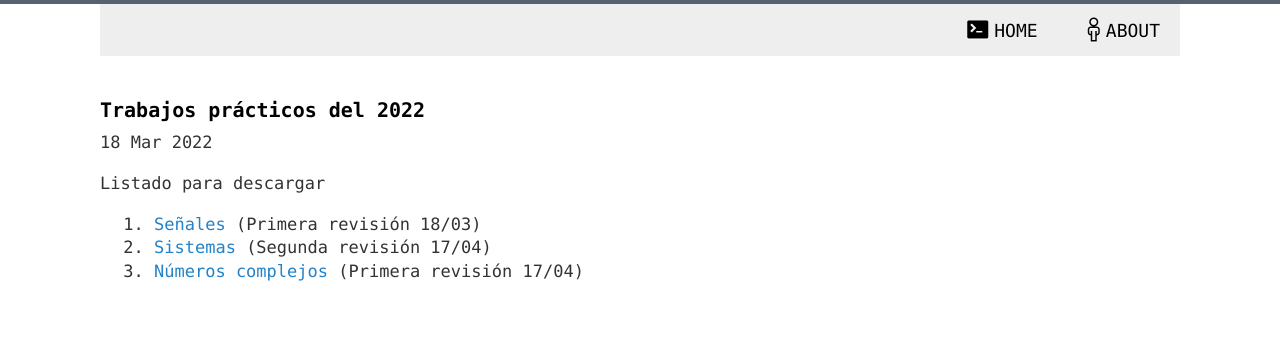
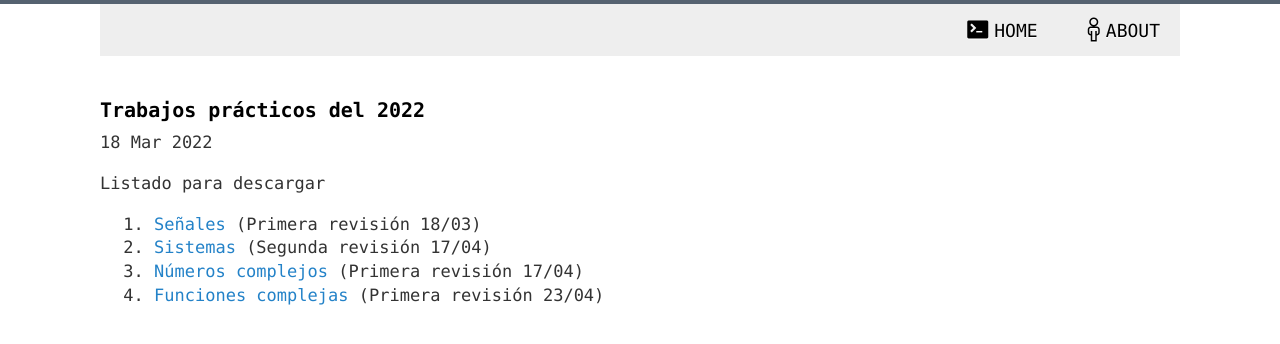
Before and after one commit to 1nv1/UTN-FRN-ASS, a Jekyll site: the page built from _posts/2022-03-18-TPs2020.markdown, in a window 1280 px wide. Shown: the top 344 px of the page. Built offline with Jekyll 4.4.1, drawn with Linux system fonts in a browser that asks for light colours; comment, search, counter and statistics services are not loaded.

Commit message:
Added TP04

```diff
--- a/_posts/2022-03-18-TPs2020.markdown
+++ b/_posts/2022-03-18-TPs2020.markdown
@@ -12,3 +12,4 @@ Listado para descargar
 1. <a href="https://cloud.degoo.com/share/ahoo8PxHjx2vR82DMdSAuQ" target="_blank">Señales</a> (Primera revisión 18/03)
 2. <a href="https://cloud.degoo.com/share/kv1mXrnK_ZRyhaN1ohCKBA" target="_blank">Sistemas</a> (Segunda revisión 17/04)
 3. <a href="https://cloud.degoo.com/share/sBu3w7GIHA6gGjci73YGWA" target="_blank">Números complejos</a> (Primera revisión 17/04)
+4. <a href="https://cloud.degoo.com/share/Wpny76JUMwaK6I5o5a5MrA" target="_blank">Funciones complejas</a> (Primera revisión 23/04)
```
